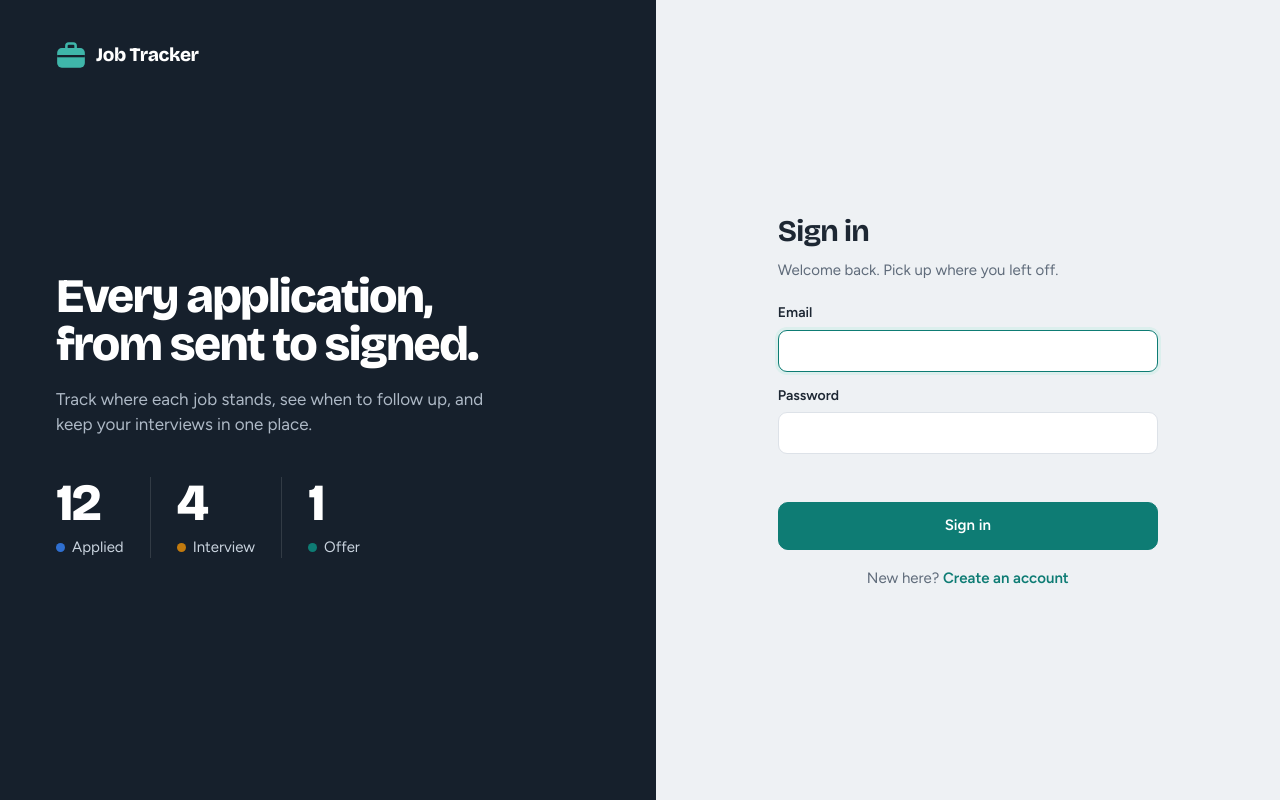
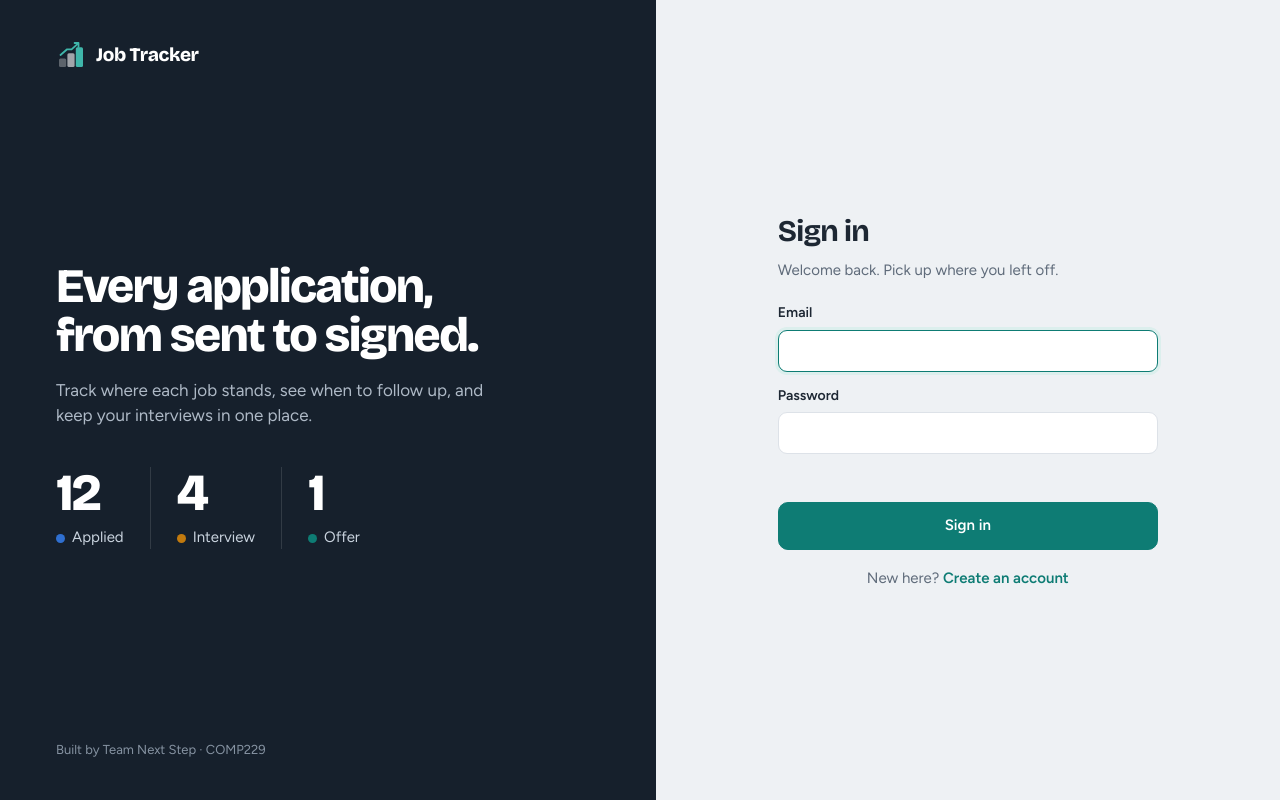
Before and after one commit to amiryh-dev/jobTracker, a React (Vite) app: page /signin in a window 1280 px wide. Built offline with nearby package versions, Linux system fonts and the light colour scheme.

Commit message:
update logo

```diff
--- a/src/components/Icons.jsx
+++ b/src/components/Icons.jsx
@@ -18,10 +18,13 @@ export const CalendarIcon = () => (
 export const SearchIcon = () => (
   <svg {...base} strokeWidth={2.2}><circle cx="11" cy="11" r="7" /><path d="m20 20-3.5-3.5" /></svg>
 );
+// Team Next Step logo mark: three rising steps with an arrow (drawn for dark backgrounds)
 export const Logo = ({ size = 26 }) => (
-  <svg width={size} height={size} viewBox="0 0 26 26" aria-hidden="true">
-    <rect x="1" y="7" width="24" height="17" rx="4" fill="#3fb6aa" />
-    <path d="M9 7V5a2 2 0 0 1 2-2h4a2 2 0 0 1 2 2v2" stroke="#3fb6aa" strokeWidth="2.2" fill="none" />
-    <path d="M1 14h24" stroke="#16202c" strokeWidth="2" />
+  <svg width={size} height={size} viewBox="0 0 200 200" aria-hidden="true">
+    <rect x="20" y="124" width="48" height="56" rx="10" fill="#ffffff" fillOpacity="0.3" />
+    <rect x="76" y="88" width="48" height="92" rx="10" fill="#ffffff" fillOpacity="0.6" />
+    <rect x="132" y="48" width="48" height="132" rx="10" fill="#3fb6aa" />
+    <path d="M30 100 L74 62 L104 62 L148 22" fill="none" stroke="#3fb6aa" strokeWidth="12" strokeLinecap="round" strokeLinejoin="round" />
+    <path d="M124 20 L150 20 L150 46" fill="none" stroke="#3fb6aa" strokeWidth="12" strokeLinecap="round" strokeLinejoin="round" />
   </svg>
 );
--- a/src/index.css
+++ b/src/index.css
@@ -242,6 +242,7 @@ a.link{text-decoration:none}
 .auth-card h2{font-family:var(--display);font-size:30px;letter-spacing:-.025em;margin:0}
 .auth-card > p.muted{margin:-8px 0 8px}
 .auth-card .err{margin:0;min-height:20px}
+.auth-team{margin:0;font-size:13px;color:#8693a2}
 .switch{text-align:center;color:var(--muted);margin:4px 0 0}
 .switch a{color:var(--teal);font-weight:600;text-decoration:none}
 @media (max-width:860px){
--- a/src/pages/AuthLayout.jsx
+++ b/src/pages/AuthLayout.jsx
@@ -23,6 +23,7 @@ export default function AuthLayout({ children }) {
             ))}
           </div>
         </div>
+        <p className="auth-team">Built by Team Next Step · COMP229</p>
       </aside>
       <main className="auth-form">{children}</main>
     </div>
```
Also changed, not shown: index.html (+1 -1 lines), 24 other files (tests, documents, lock files or other folders).
